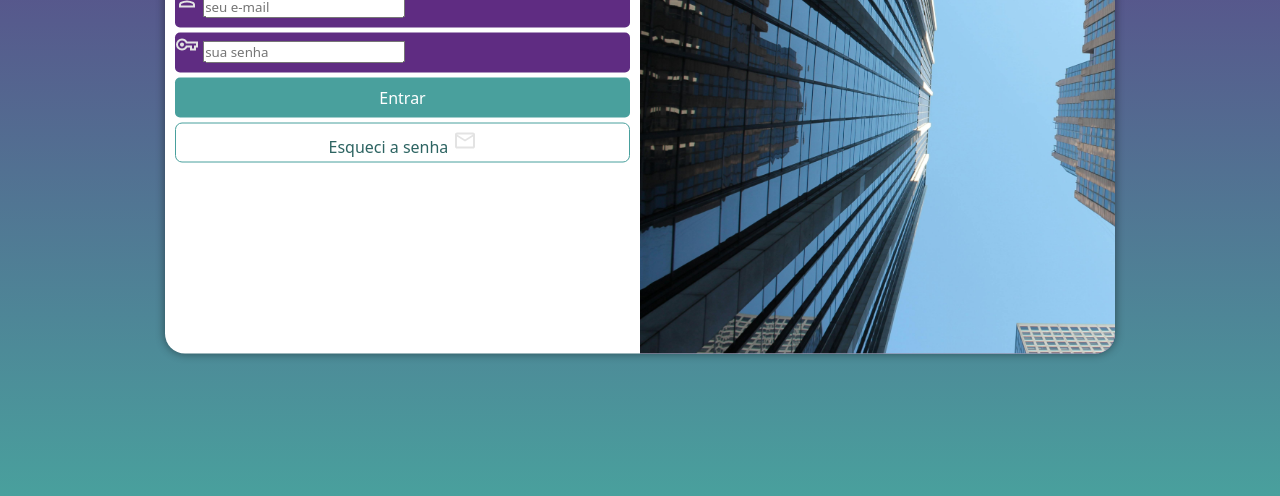
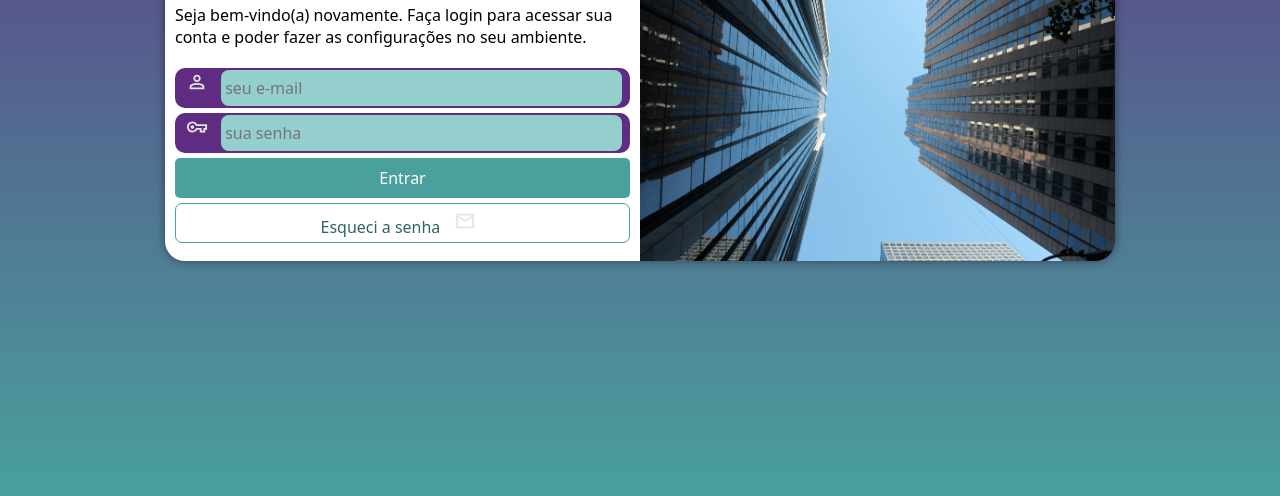
Before and after one commit to ElissonSantos007/projeto-login, a plain HTML site: page index.html in a window 1280 px wide. Shown: the part 304-800 px from the top of the page. Drawn offline with nearby package versions, Linux system fonts and the light colour scheme.

Commit message:
Projeto pronto

```diff
--- a/estilos/media-query.css
+++ b/estilos/media-query.css
@@ -20,12 +20,15 @@ Grandes Telas: acima de 1200px
 
 @media screen and (min-width: 768px) and (max-width: 992px) {
 
+    /* CONFIGURAÇÃO PARA TABLET */
+
     body {
         background-image: linear-gradient(to top, #49a09d, #5f2c82);
     }
 
     section#login {
         width: 80vw;
+        height: 290px;
     }
 
     section#login > div#imagem {
@@ -42,12 +45,15 @@ Grandes Telas: acima de 1200px
 
 @media screen and (min-width: 992px) {
 
+    /* CONFIGURAÇÃO PARA DESKTOP E TELAS GRANDES */
+
     body {
         background-image: linear-gradient(to top, #49a09d, #5f2c82);
     }
 
     section#login {
         width: 950px;
+        height: 330px;
     }
 
     section#login > div#imagem {
@@ -67,6 +73,7 @@ Grandes Telas: acima de 1200px
     }
 
     div#formulario > p {
-    font-size: 1.2em;
+    font-size: 1em;
+    margin: 20px 0px;
     }
 }
--- a/estilos/style.css
+++ b/estilos/style.css
@@ -30,7 +30,6 @@ section#login {
     position: absolute;
     top: 50%;
     left: 50%;
-    transform: translate(-50%, -50%);
     overflow: hidden;
     background-color: white;
     width: 250px;
@@ -38,6 +37,7 @@ section#login {
     border-radius: 20px;
     box-shadow: 0px 0px 10px rgba(0, 0, 0, 0.450);
 
+    transform: translate(-50%, -50%);
     transition: width 0.3s height 0.3s;
     transition-timing-function: ease;
 
@@ -67,10 +67,11 @@ div#formulario > p {
 
 form > div.campo {
     background-color: #5f2c82;
+    border: 2px solid #5f2c82;
     display: block;
     width: 100%;
     height: 40px;
-    border-radius: 5px;
+    border-radius: 10px;
     margin: 5px 0px;
 }
 
@@ -79,7 +80,28 @@ div.campo label {
 }
 
 svg {
-    color: black;
+
+    color: white;
+    /*background-color: black;*/
+    font-size: 2em;
+    width: 40px;
+    padding: 1px;
+}
+
+div.campo > input {
+    background-color: #94cfcd;
+    font-size: 1em;
+    width: calc(100% - 50px);
+    height: 100%;
+    border: 0px;
+    border-radius: 8px;
+    padding: 4px;
+    transform: translateY(-0px);
+}
+
+div.campo > input:focus-within {
+    background-color: white;
+    border: none;
 }
 
 form > input[type=submit] {
```
